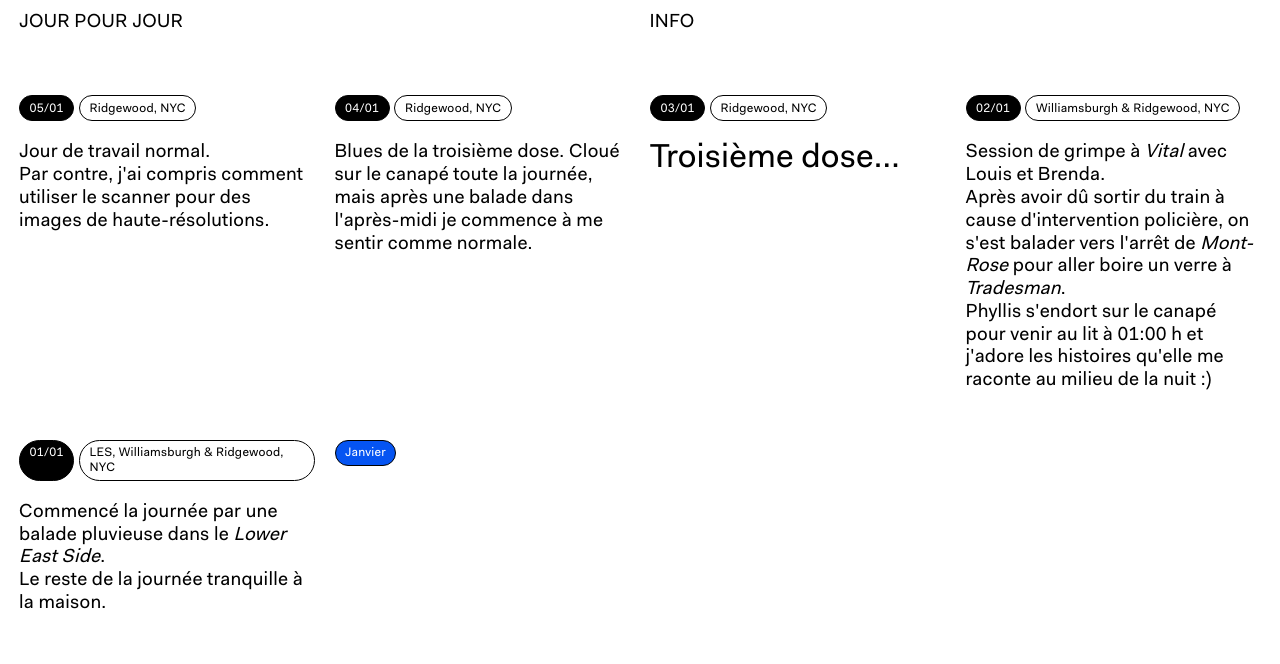
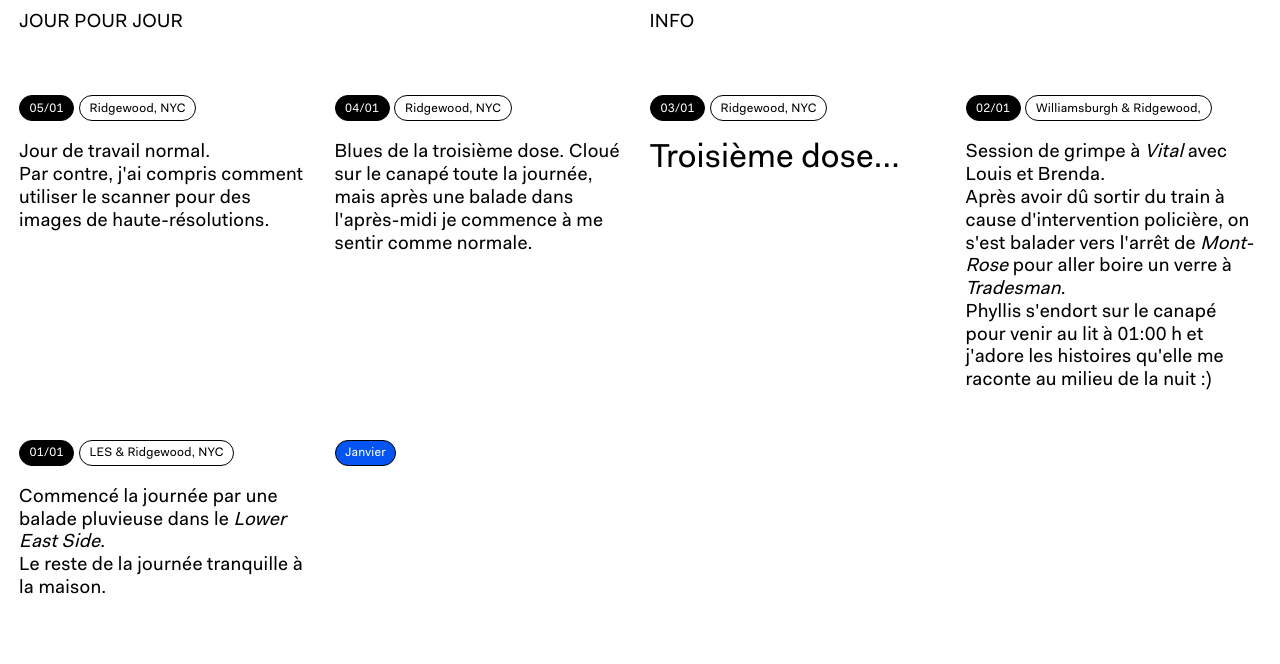
Before and after one commit to Bruch3z/JourPourJour, a plain HTML site: page index.html in a window 1280 px wide. Drawn offline with Linux system fonts and the light colour scheme.

Commit message:
Update index.html

```diff
--- a/index.html
+++ b/index.html
@@ -74,7 +74,7 @@
     <div class="day">
       <div class="info">
         <div class="date">02/01</div>
-        <div class="location">Williamsburgh & Ridgewood, NYC</div>
+        <div class="location">Williamsburgh & Ridgewood,</div>
       </div>
       Session de grimpe à <em>Vital</em> avec Louis et Brenda.<br>
       Après avoir dû sortir du train à cause d'intervention policière, on s'est balader vers l'arrêt de <em>Mont-Rose</em> pour aller boire un verre à <em>Tradesman</em>.<br>
@@ -84,7 +84,7 @@
     <div class="day">
       <div class="info">
         <div class="date">01/01</div>
-        <div class="location">LES, Williamsburgh & Ridgewood, NYC</div>
+        <div class="location">LES & Ridgewood, NYC</div>
       </div>
       Commencé la journée par une balade pluvieuse dans le <em>Lower East Side</em>.<br>
       Le reste de la journée tranquille à la maison.
```
